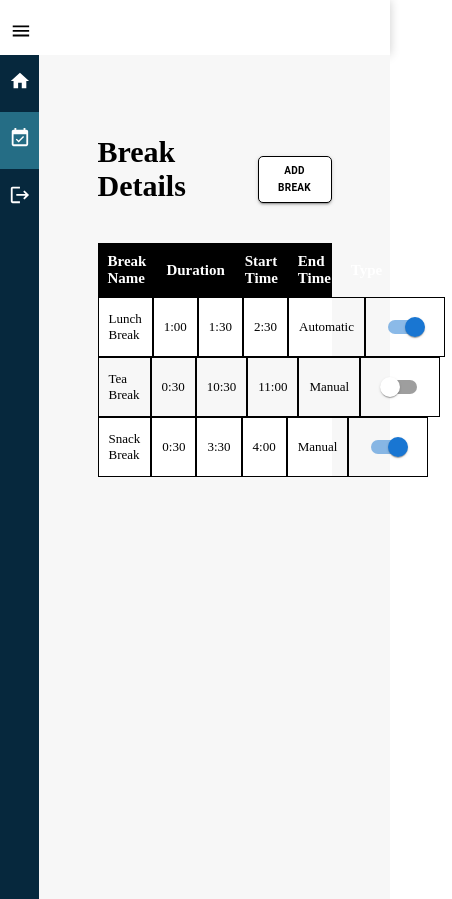
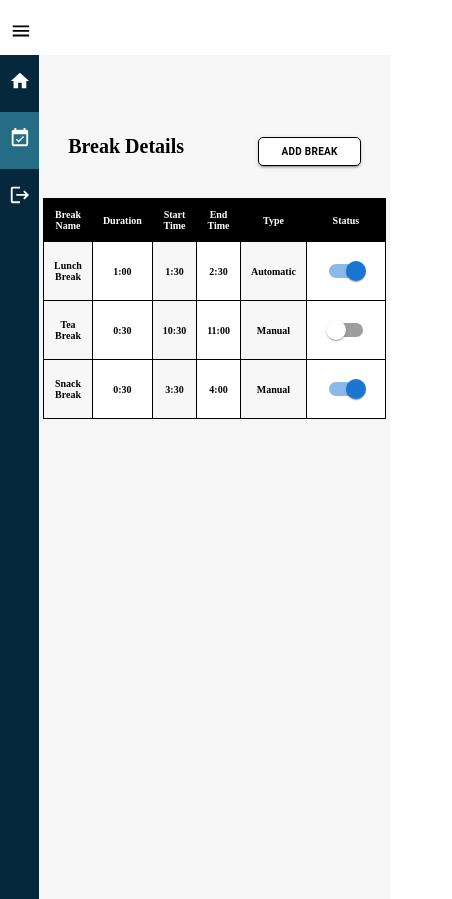
Before and after one commit to Sneha-Shaw/shift_frontend, a React (Create React App) app: page /attendance/breaks in a window 390 px wide. Shown: the whole page, 452 px wide, since content can reach past the window. Built offline with nearby package versions, Linux system fonts and the light colour scheme.

Commit message:
`feat`:`break mobile view`

```diff
--- a/src/pages/Break/Break.js
+++ b/src/pages/Break/Break.js
@@ -119,39 +119,55 @@ const Break = () => {
                         </div>
                     )
                         :
-                        <div className={classes.table}>
-                            <div className={classes.tableHeader}>
-                                <div className={classes.tableHeaderItem}>Break Name</div>
-                                <div className={classes.tableHeaderItem}>Duration</div>
-                                <div className={classes.tableHeaderItem}>Start Time</div>
-                                <div className={classes.tableHeaderItem}>End Time</div>
-                                <div className={classes.tableHeaderItem}>Type</div>
-                                <div className={classes.tableHeaderItem}>Status</div>
-                            </div>
+                        <table className={classes.table}>
+                            <thead>
+                                <tr className={classes.tableHeader}>
+                                    <th className={classes.tableHeaderItem}>Break Name</th>
+                                    <th className={classes.tableHeaderItem}>Duration</th>
+                                    <th className={classes.tableHeaderItem}>Start Time</th>
+                                    <th className={classes.tableHeaderItem}>End Time</th>
+                                    <th className={classes.tableHeaderItem}>Type</th>
+                                    <th className={classes.tableHeaderItem}>Status</th>
+                                </tr>
+                            </thead>
+
                             {breaks.map((breaks) => (
-                                <div className={classes.tableRow}>
-                                    <div className={classes.tableRowItem}>{breaks.name}</div>
-                                    <div className={classes.tableRowItem}>{breaks.duration}</div>
-                                    <div className={classes.tableRowItem}>{breaks.start}</div>
-                                    <div className={classes.tableRowItem}>{breaks.end}</div>
-                                    <div className={classes.tableRowItem}>
+                                <tbody>
+                                    <tr className={classes.tableRow}>
+                                        <td className={classes.tableRowItem}>{breaks.name}</td>
+
+
+                                        <td className={classes.tableRowItem}>{breaks.duration}</td>
+
+
+                                        <td className={classes.tableRowItem}>{breaks.start}</td>
+
+
+                                        <td className={classes.tableRowItem}>{breaks.end}</td>
+
+
+                                        <td className={classes.tableRowItem}>
                                             {
                                                 breaks.automatic ? <div>Automatic</div> : <div>Manual</div>
                                             }
-                                    </div>
-                                    <div className={classes.tableRowItem}>
+                                        </td>
+
+
+                                        <td className={classes.tableRowItem}>
                                             <Switch
                                                 checked={breaks.status}
                                             />
-                                    </div>
-                                </div>
+                                        </td>
+                                    </tr>
+                                </tbody>
+
                             ))}
-                        </div>
+                        </table>
 
                 }
 
             </div>
-        </div>
+        </div >
     )
 }
 
--- a/src/pages/Break/styles.js
+++ b/src/pages/Break/styles.js
@@ -8,7 +8,7 @@ export default makeStyles((theme) => ({
         background: "#f7f7f7",
         position: "relative"
     },
-    main:{
+    main: {
         width: "55%",
         height: "fit-content",
         display: "flex",
@@ -17,23 +17,25 @@ export default makeStyles((theme) => ({
         position: "relative",
         margin: "8rem auto",
         borderRadius: "1rem",
-        '& h1':{
+        '& h1': {
             fontSize: "3rem",
             fontWeight: "bold",
             marginBottom: "2rem",
-
+            [theme.breakpoints.down("sm")]: {
+                fontSize: "2rem"
+            }
         },
         [theme.breakpoints.down("sm")]: {
-            width: "60%",
+            width: "75%",
         }
 
     },
-    back:{
+    back: {
         width: "100%",
         display: "flex",
         justifyContent: "flex-start",
         alignItems: "center",
-        '&>button':{
+        '&>button': {
             background: "#fff",
             color: "#000",
             border: "1px solid #000",
@@ -41,18 +43,20 @@ export default makeStyles((theme) => ({
             padding: "0.5rem 1rem",
             fontSize: "1rem",
             fontWeight: "bold",
-            '&:hover':{
+            '&:hover': {
                 background: "#000",
                 color: "#fff",
-            }
-        }
+            },
+
+        },
+
     },
-    header:{
+    header: {
         width: "100%",
         display: "flex",
         justifyContent: "space-between",
         alignItems: "center",
-        '&>button':{
+        '&>button': {
             background: "#fff",
             color: "#000",
             border: "1px solid #000",
@@ -60,61 +64,53 @@ export default makeStyles((theme) => ({
             padding: "0.5rem 1rem",
             fontSize: "1rem",
             fontWeight: "bold",
-            '&:hover':{
+            '&:hover': {
                 background: "#000",
                 color: "#fff",
+            },
+            [theme.breakpoints.down("sm")]: {
+                width: "35%",
+                marginBottom: "1rem"
             }
         }
     },
-    table:{
+    table: {
         width: "100%",
-        display: "flex",
-        flexDirection: "column",
-        alignItems: "center",
-        justifyContent: "center",
-        margin: "2rem auto",
+        borderCollapse: "collapse",
+        border: "1px solid #000",
+        overflowX: "auto",
+        margin: "2rem 0",
         background: "#fff",
-        // boxShadow: "0 0 1rem 0 rgba(0, 0, 0, 0.1)",
-    },
-    tableHeader:{
-        width: "100%",
-        display: "flex",
-        background: "#000",
-        color: "#fff",
-        // padding: ".5rem",
-        fontSize: "1.5rem",
-        fontWeight: "bold",
+        '&>thead>tr>th': {
+            background: "#000",
+            color: "#fff",
+            padding: "1rem",
+            fontSize: "1.2rem",
+            fontWeight: "bold",
+            textAlign: "center",
+            border: "1px solid #000",
+            [theme.breakpoints.down("sm")]: {
+                fontSize: "1rem"
+            }
+        },
+        '&>tbody>tr>td': {
+            padding: "1rem",
+            fontSize: "1.2rem",
+            fontWeight: "bold",
+            textAlign: "center",
+            border: "1px solid",
+            // odd row
+            '&:nth-child(odd)': {
+                background: "#f7f7f7"
+            },
+            [theme.breakpoints.down("sm")]: {
+                fontSize: "1rem"
+            }
+        },
 
     },
-    tableHeaderItem:{
-        width: "25%",
-        padding: "1rem",
-        display: "flex",
-        justifyContent: "center",
-        alignItems: "center",
 
-    },
-    tableRow:{
-        width: "100%",
-        display: "flex",
-        background: "#fff",
-        color: "#000",
-        fontSize: "1.3rem",
-        '&:nth-child(odd)':{
-            background: "#f7f7f7",
-        }
-
-    },
-    tableRowItem:{
-        width: "25%",
-        padding: "1rem",
-        border: "1px solid #000",
-        display: "flex",
-        justifyContent: "center",
-        alignItems: "center",
-
-    },
-    form:{
+    form: {
         width: "100%",
         display: "flex",
         flexDirection: "column",
@@ -125,51 +121,75 @@ export default makeStyles((theme) => ({
         background: "#fff",
         borderRadius: "1rem",
         boxShadow: "0 0 1rem 0 rgba(0, 0, 0, 0.1)",
+        [theme.breakpoints.down("sm")]: {
+          padding: "4rem 0"
+        }
     },
-    formItem:{
+    formItem: {
         width: "60%",
         display: "flex",
         justifyContent: "space-between",
         alignItems: "center",
         marginBottom: "1.5rem",
-        '& label':{
+        '& label': {
             width: "20%",
             fontSize: '1.5rem',
             fontWeight: 'bold',
             color: '#06383D',
             marginRight: '1rem',
         },
-        '& input':{
+        '& input': {
             width: "70%",
             height: "3rem",
             fontSize: "1.5rem",
             padding: "0 0.5rem ",
             border: "1px solid #ccc",
             borderRadius: "0.5rem",
-            '&:focus':{
+            '&:focus': {
                 outline: "none",
                 border: "1px solid #000",
             }
         },
-        '&>button':{
+        '&>button': {
             width: "30%",
             height: "4rem",
             fontSize: "1.2rem",
             fontWeight: "bold",
             background: "#06283D",
-            margin: "2rem auto 0 auto" ,
-            '&:hover':{
+            margin: "2rem auto 0 auto",
+            '&:hover': {
                 background: "rgba(6, 40, 61,0.9)"
             }
         },
-        '&>div':{
+        '&>div': {
             width: "72%",
             // height: "3rem",
+        },
+        [theme.breakpoints.down("sm")]: {
+          width: "90%",
+          '& label': {
+            width: "30%",
+            fontSize: '1.3rem',
+        },
+        '& input': {
+            width: "60%",
+        },
+        '&>button': {
+            width: "40%",
+        }
         }
     },
-    formItemTime:{
+    formItemTime: {
         marginBottom: "1.5rem",
         width: "71%",
+        [theme.breakpoints.down("sm")]: {
+            width: "90%",
+            '& label': {
+              width: "30%",
+              fontSize: '1.3rem',
+          },
+
+          }
     }
 
 }))
```
Lines whose indentation alone changed are shown as unchanged.
